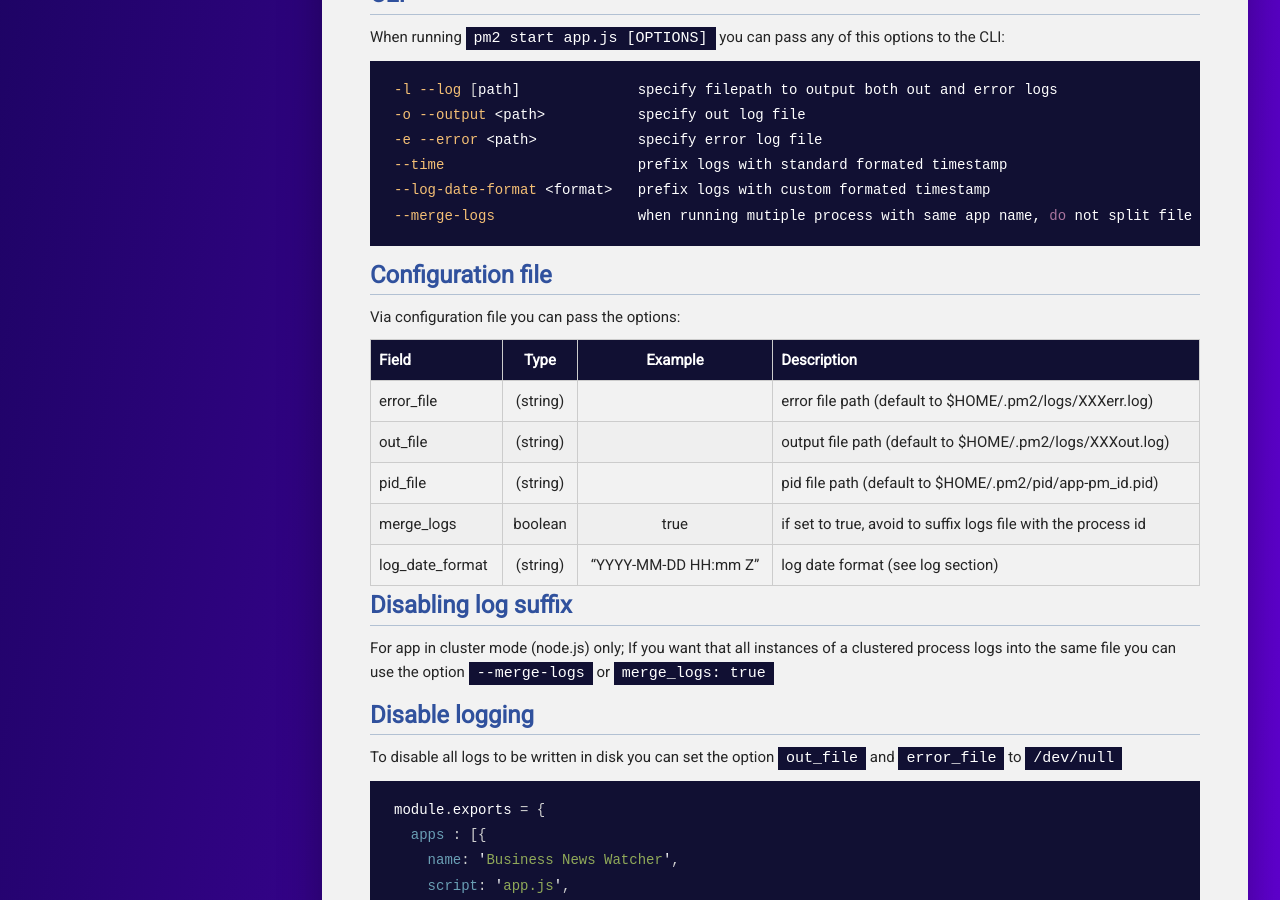
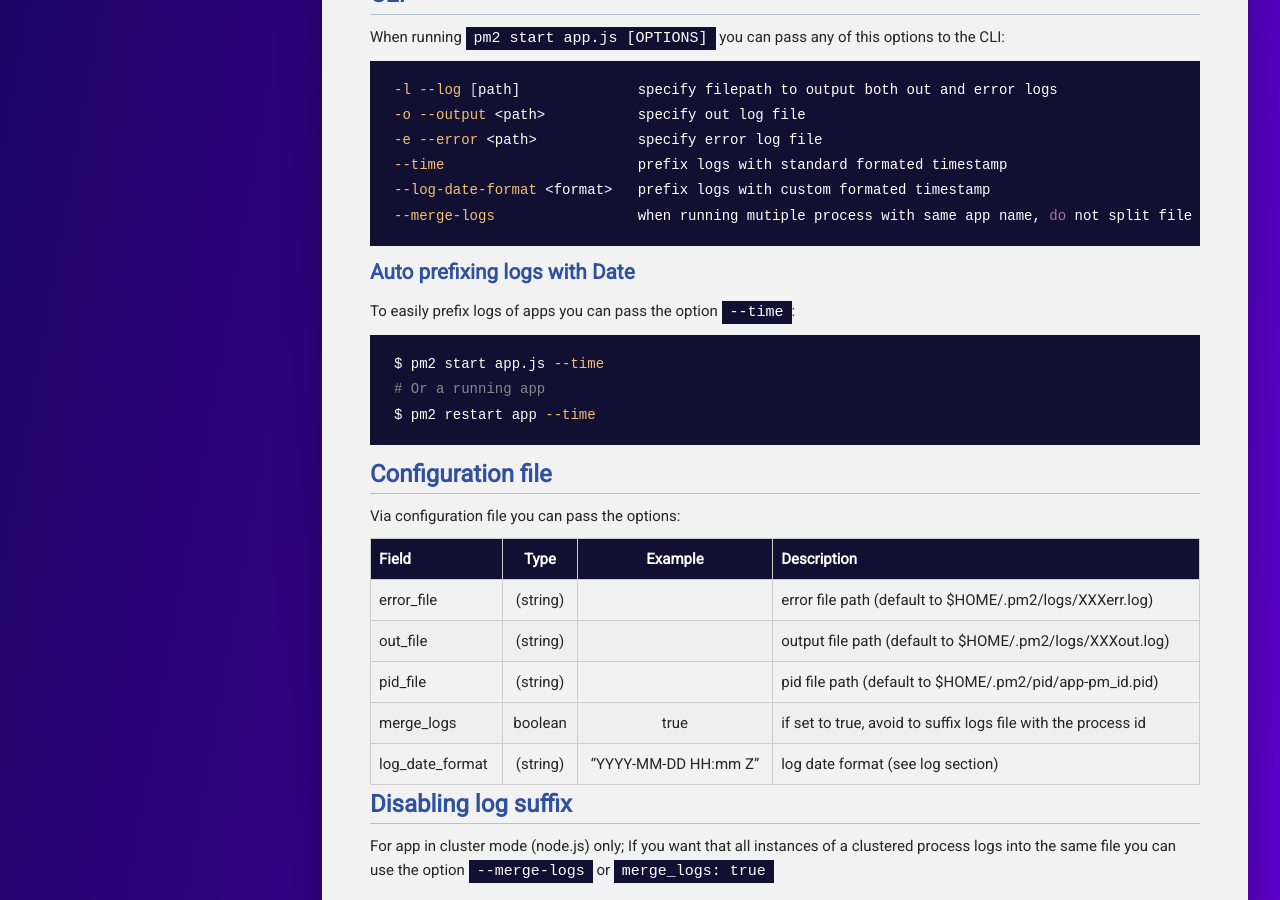
Before and after one commit to pm2-hive/pm2-hive.github.io, a Jekyll site: the page built from docs/features/log-management.md, in a window 1280 px wide and 900 px high, scrolled down 1999 px. Built offline with Jekyll 4.4.1, drawn with Linux system fonts in a browser that asks for light colours; comment, search, counter and statistics services are not loaded.

Commit message:
Update log-management.md

````diff
--- a/docs/features/log-management.md
+++ b/docs/features/log-management.md
@@ -97,6 +97,16 @@
 --merge-logs                 when running mutiple process with same app name, do not split file by id
 ```
 
+#### Auto prefixing logs with Date
+
+To easily prefix logs of apps you can pass the option `--time`:
+
+```bash
+$ pm2 start app.js --time
+# Or a running app
+$ pm2 restart app --time
+```
+
 ### Configuration file
 
 Via configuration file you can pass the options:
````
